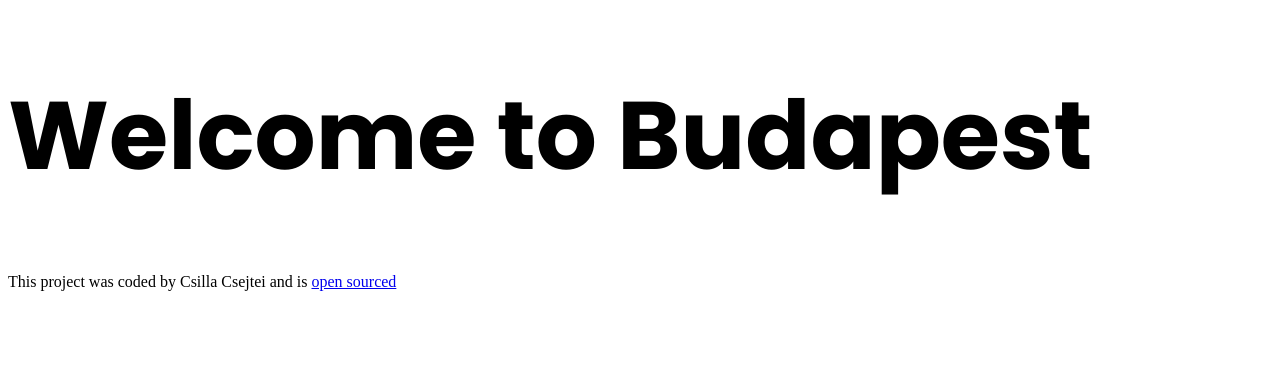
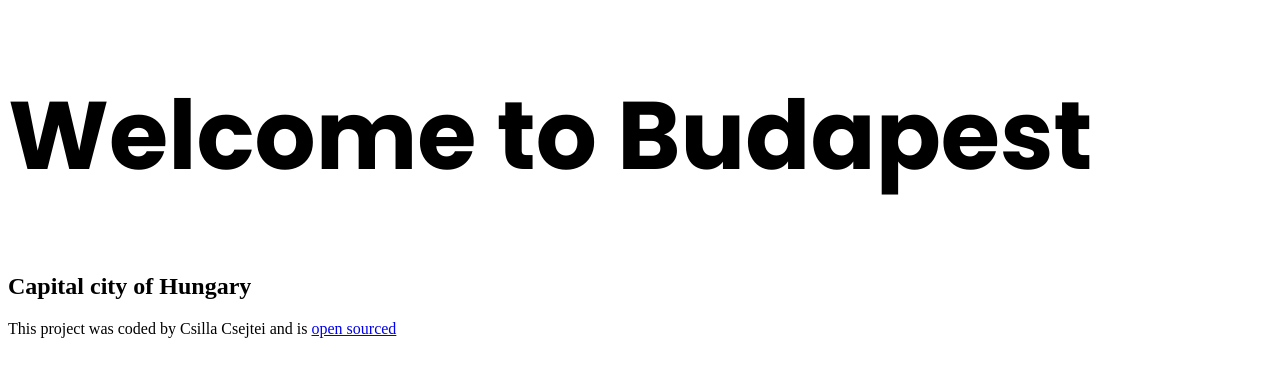
Before and after one commit to CsillaCsejtei/budapest-travel-project, a plain HTML site: page index.html in a window 1280 px wide. Drawn offline with Linux system fonts and the light colour scheme.

Commit message:
Add subtitle to the homepage

```diff
--- a/index.html
+++ b/index.html
@@ -14,6 +14,7 @@
   </head>
   <body>
     <h1>Welcome to Budapest</h1>
+    <h2>Capital city of Hungary</h2>
     <footer>
       This project was coded by Csilla Csejtei and is <a href="https://github.com/CsillaCsejtei/budapest-travel-project" target="_blank">open sourced</a>
     </footer>
```
